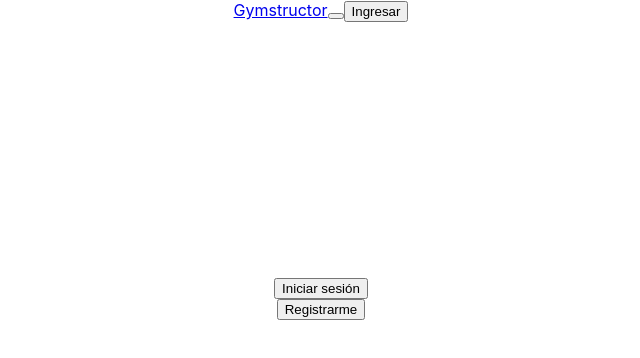
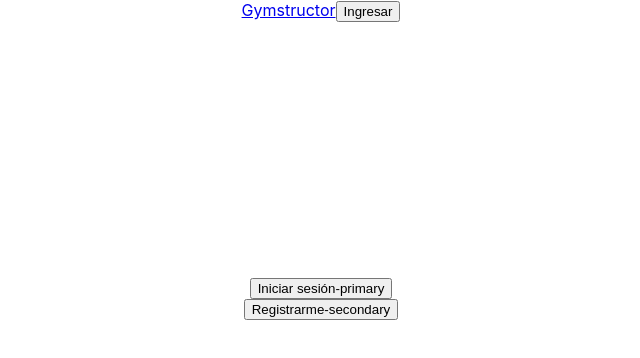
Before and after one commit to davidmaogomezz/gymstructor, a React (Create React App) app: page / in a window 1280 px wide. Shown: the top 358 px of the page, without its empty margins (319-959 px from the left). Built offline with nearby package versions, Linux system fonts and the light colour scheme.

Commit message:
Remove components react bootstrap

```diff
--- a/src/components/AlertInstructor.js
+++ b/src/components/AlertInstructor.js
@@ -1,13 +1,13 @@
-
-import { Alert } from 'react-bootstrap';
 
 const AlertCustom = (props) => {
   let alert = null
   if (props.message !== '' && props.variant !== '') {
-    alert = <Alert className="mt-2" variant={props.variant} onClose={props.reset} dismissible>
-              {props.message}
-            </Alert>
-  }
+    // TODO: render alert ant design
+    alert = <div className="">
+              <h1>Meesage: {props.message}</h1>
+              <h1>Variant: {props.variant}</h1>
+              <button onClick={props.reset}>Cerrar</button>
+            </div>  }
   return alert
 }
 
--- a/src/components/NavInstructor.js
+++ b/src/components/NavInstructor.js
@@ -1,5 +1,4 @@
 import { Link } from "react-router-dom";
-import { Navbar } from 'react-bootstrap';
 import { useDispatch, useSelector } from 'react-redux'
 
 import {logoutAction} from '../redux/auth'
@@ -15,17 +14,18 @@ const NavInstructor = () => {
   }
 
   return (
-    <Navbar bg="light" expand="lg">
+    // todo: implement nav ant design
+    <div className="navbar-instructor">
       <Link className="navbar-brand" to="/">Gymstructor</Link>
-      <Navbar.Toggle aria-controls="basic-navbar-nav" />
       {
         user ? (
-          <button className="nav-link" onClick={logout}>Salir</button>
+          <button className="" onClick={logout}>Salir</button>
         ) : (
-          <button className="nav-link" onClick={() => window.location.href = '/sign-in'}>Ingresar</button>
+          <button className="" onClick={() => window.location.href = '/sign-in'}>Ingresar</button>
         )
       }
-    </Navbar>
+    </div>
+
   )
 }
 
--- a/src/pages/Index.js
+++ b/src/pages/Index.js
@@ -1,4 +1,3 @@
-import { Button } from 'react-bootstrap';
 import { useHistory } from 'react-router-dom';
 
 const Index = () => {
@@ -18,9 +17,8 @@ const Index = () => {
     <div className="buttons-auth">
       {
         routes.map((route) => {
-          return <Button key={route.path} onClick={() => navigate(route.path)} variant={route.variant} size="lg" block>
-                  {route.name}
-                </Button>
+          // TODO implement button ant design
+          return <button onClick={() => navigate(route.path)}>{route.name}-{route.variant}</button>
         })
       }
     </div>
```
